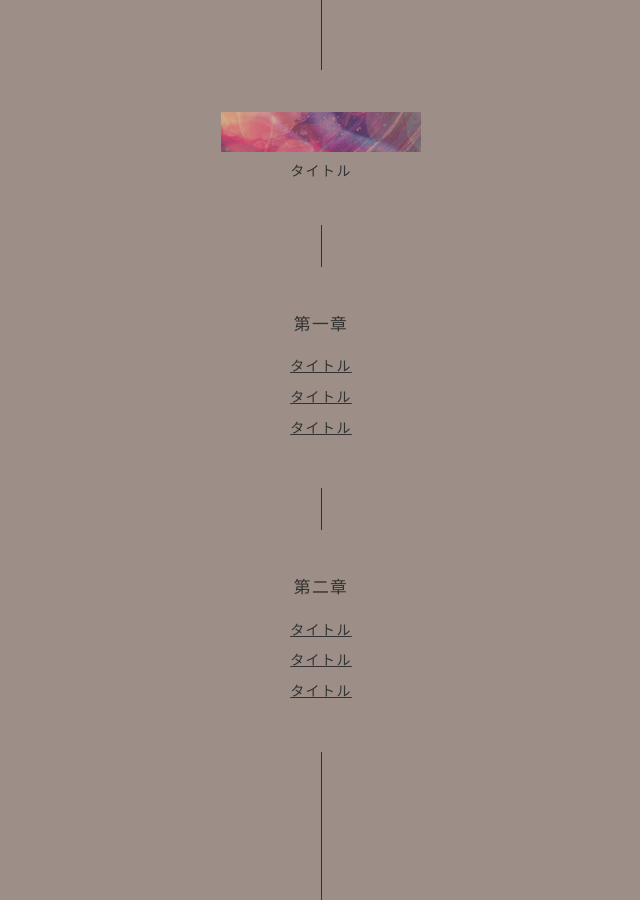
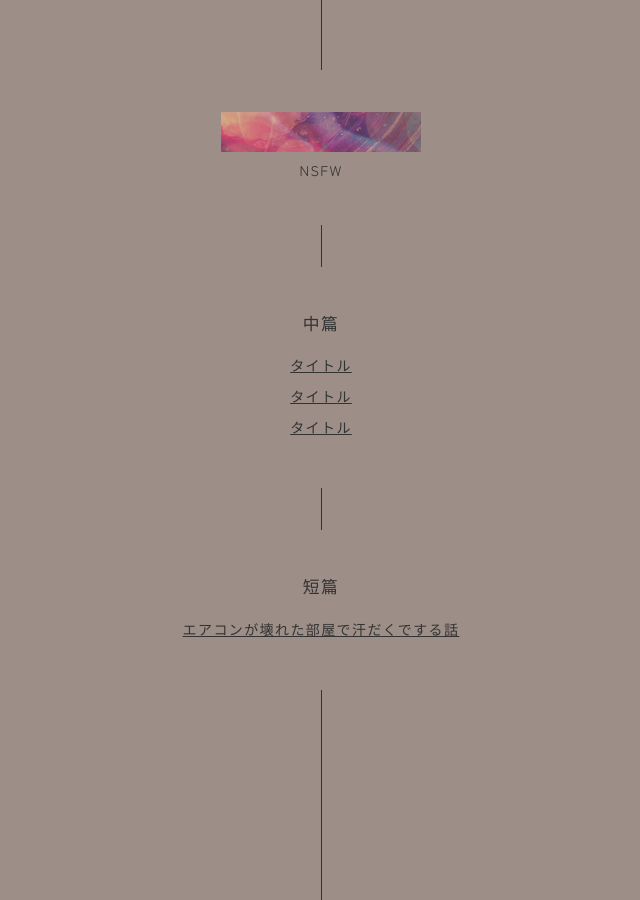
Before and after one commit to bisqhq/bisqhq.github.io, a Jekyll site: the page R/R.html, which Jekyll copies as it is, in a window 1280 px wide. Shown: the whole page, without its empty margins (319-959 px from the left). Built offline with Jekyll 4.4.1, drawn with Linux system fonts in a browser that asks for light colours.

Commit message:
Update R.html

```diff
--- a/R/R.html
+++ b/R/R.html
@@ -12,11 +12,11 @@
     <div class="line"></div>
 <header>
     <img src="R.png" alt="">
-    <h1>タイトル</h1>
+    <h1>NSFW</h1>
 </header>
 <main>
     <section>
-        <h2>第一章</h2>
+        <h2>中篇</h2>
         <ul>
             <li><a href="#">タイトル</a></li>
             <li><a href="#">タイトル</a></li>
@@ -24,11 +24,9 @@
         </ul>
     </section>
     <section>
-        <h2>第二章</h2>
+        <h2>短篇</h2>
         <ul>
-            <li><a href="#">タイトル</a></li>
-            <li><a href="#">タイトル</a></li>
-            <li><a href="#">タイトル</a></li>
+            <li><a href="novel/01.html">エアコンが壊れた部屋で汗だくでする話</a></li>
         </ul>
     </section>
 </main>
```
